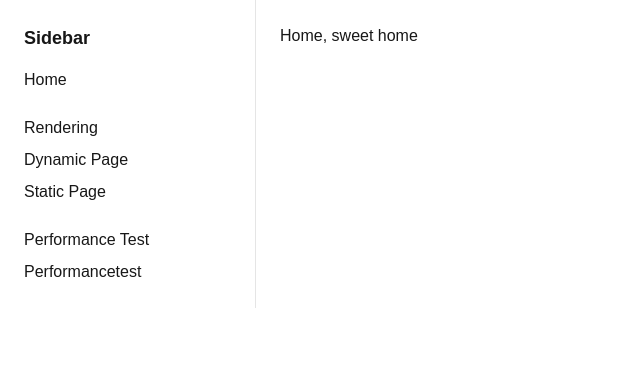
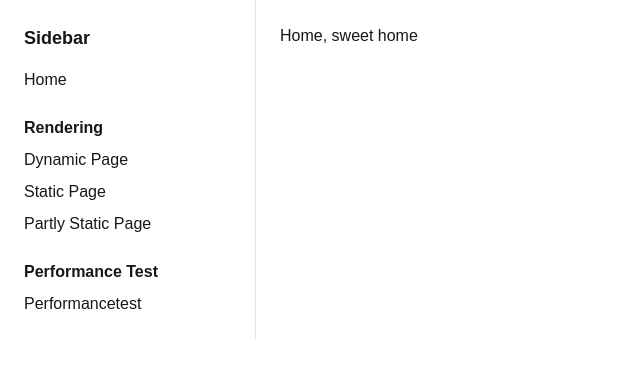
Before and after one commit to AAstrup/nextjs-16-training-repo, a Next.js app: page / in a window 1280 px wide. Shown: the top 378 px of the page, without its empty margins (0-640 px from the left). Built offline with nearby package versions, Linux system fonts and the light colour scheme.

Commit message:
Disable prefetch to attempt to get better performance

```diff
--- a/app/layout.tsx
+++ b/app/layout.tsx
@@ -1,5 +1,3 @@
-export const revalidate = 60;
-
 import type { Metadata } from "next";
 import { Geist, Geist_Mono } from "next/font/google";
 import Link from "next/link";
@@ -36,24 +34,29 @@ export default function RootLayout({
             <h2 className="mb-4 text-lg font-semibold">Sidebar</h2>
             <nav className="space-y-6">
               <div>
-                <Link href="/">Home</Link>
+                <Link href="/" prefetch={false}>Home</Link>
               </div>
               <div>
-                <p className="mb-2 font-medium">Rendering</p>
+                <p className="mb-2 font-medium"><b>Rendering</b></p>
                 <ul className="space-y-2">
                   <li>
-                    <Link href="/rendering/dynamic">Dynamic Page</Link>
+                    <Link href="/rendering/dynamic" prefetch={false}>Dynamic Page</Link>
                   </li>
                   <li>
-                    <Link href="/rendering/static">Static Page</Link>
+                    <Link href="/rendering/static" prefetch={false}>Static Page</Link>
+                  </li>
+                  <li>
+                    <Link href="/rendering/partly-static" prefetch={false}>
+                      Partly Static Page
+                    </Link>
                   </li>
                 </ul>
               </div>
               <div>
-                <p className="mb-2 font-medium">Performance Test</p>
+                <p className="mb-2 font-medium"><b>Performance Test</b></p>
                 <ul>
                   <li>
-                    <Link href="/performancetest">Performancetest</Link>
+                    <Link href="/performancetest" prefetch={false}>Performancetest</Link>
                   </li>
                 </ul>
               </div>
```
